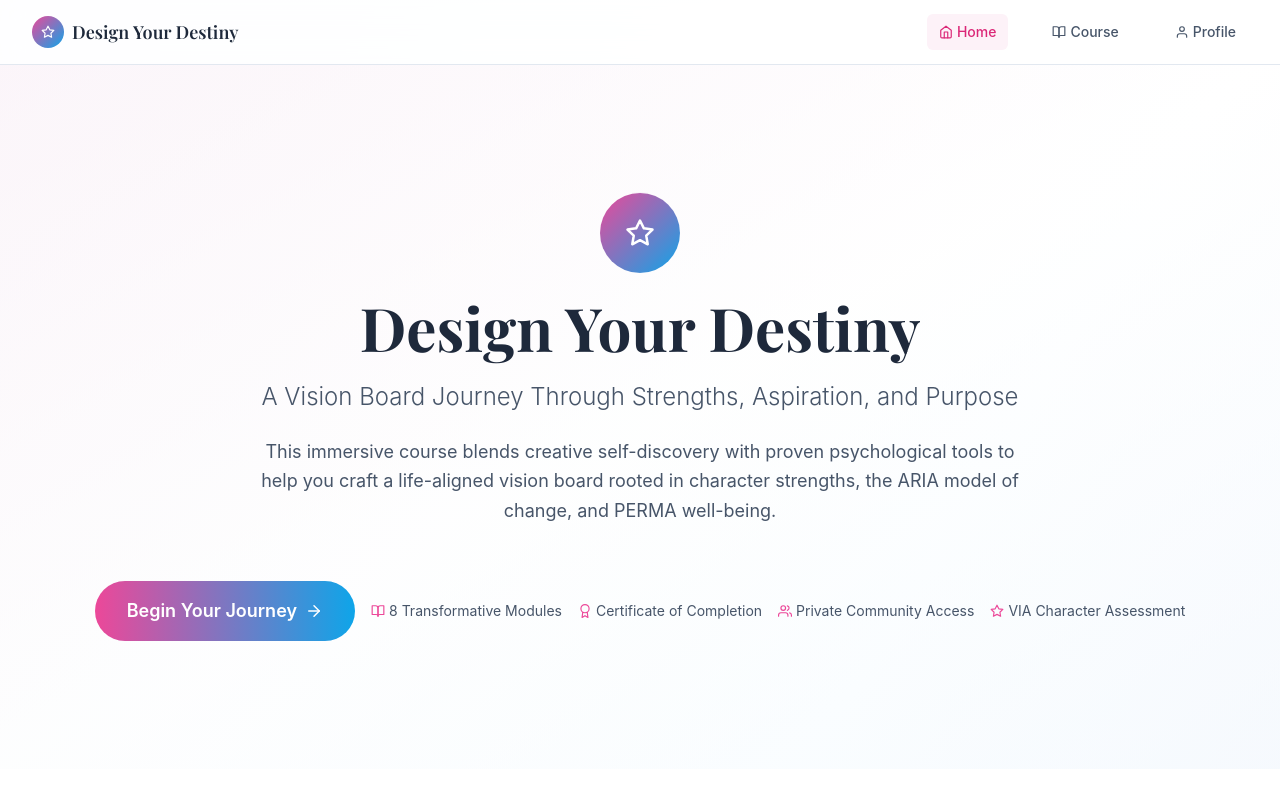
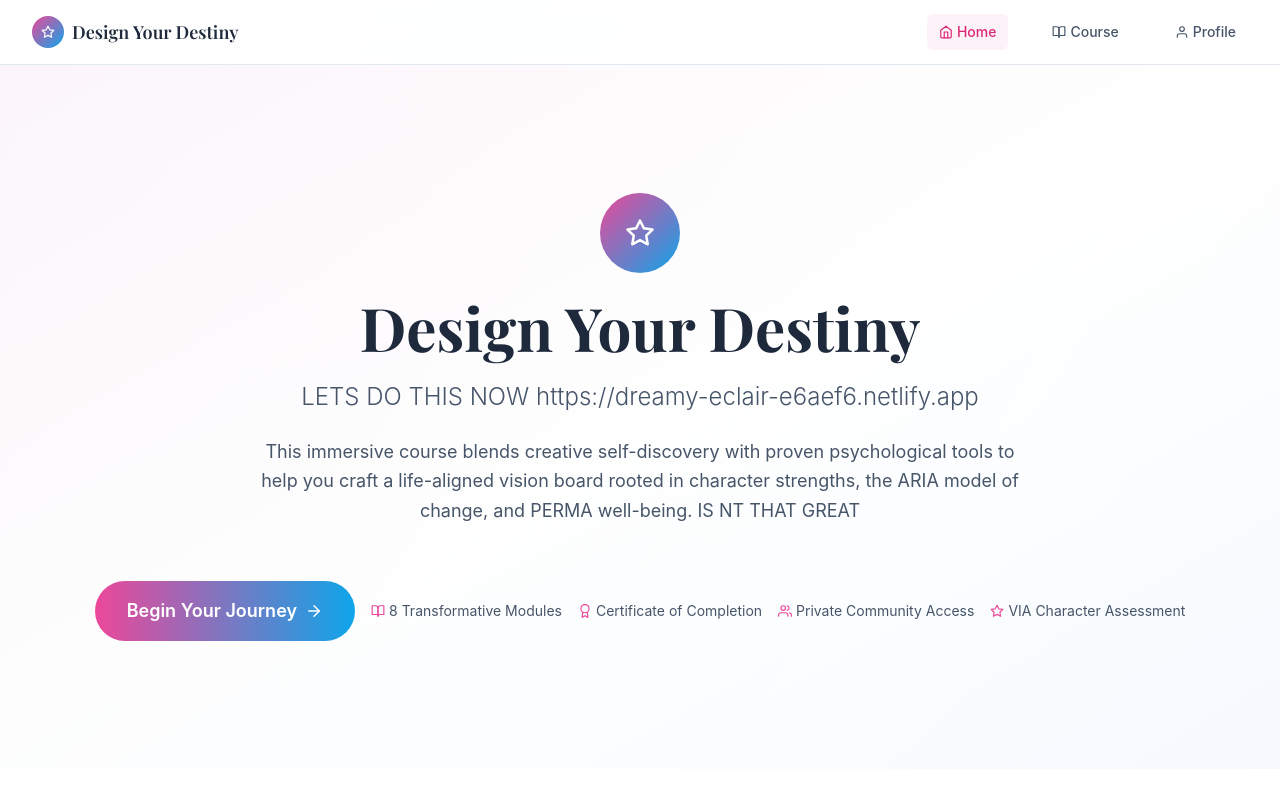
Before and after one commit to dankimball/Vision-Board-Course-Development-2067, a React (Vite) app: page /#/ in a window 1280 px wide. Shown: the top 800 px of the page. Built offline with nearby package versions, Linux system fonts and the light colour scheme.

Commit message:
Update HomePage.jsx

```diff
--- a/src/pages/HomePage.jsx
+++ b/src/pages/HomePage.jsx
@@ -61,14 +61,14 @@ const HomePage = () => {
               </h1>
 
               <p className="text-xl lg:text-2xl text-mystical-600 font-light">
-                A Vision Board Journey Through Strengths, Aspiration, and Purpose
+              LETS DO THIS NOW https://dreamy-eclair-e6aef6.netlify.app
               </p>
 
               <div className="max-w-3xl mx-auto">
                 <p className="text-lg text-mystical-600 leading-relaxed">
                   This immersive course blends creative self-discovery with proven psychological tools
                   to help you craft a life-aligned vision board rooted in character strengths,
-                  the ARIA model of change, and PERMA well-being.
+                  the ARIA model of change, and PERMA well-being.  IS NT THAT GREAT
                 </p>
               </div>
 
```
